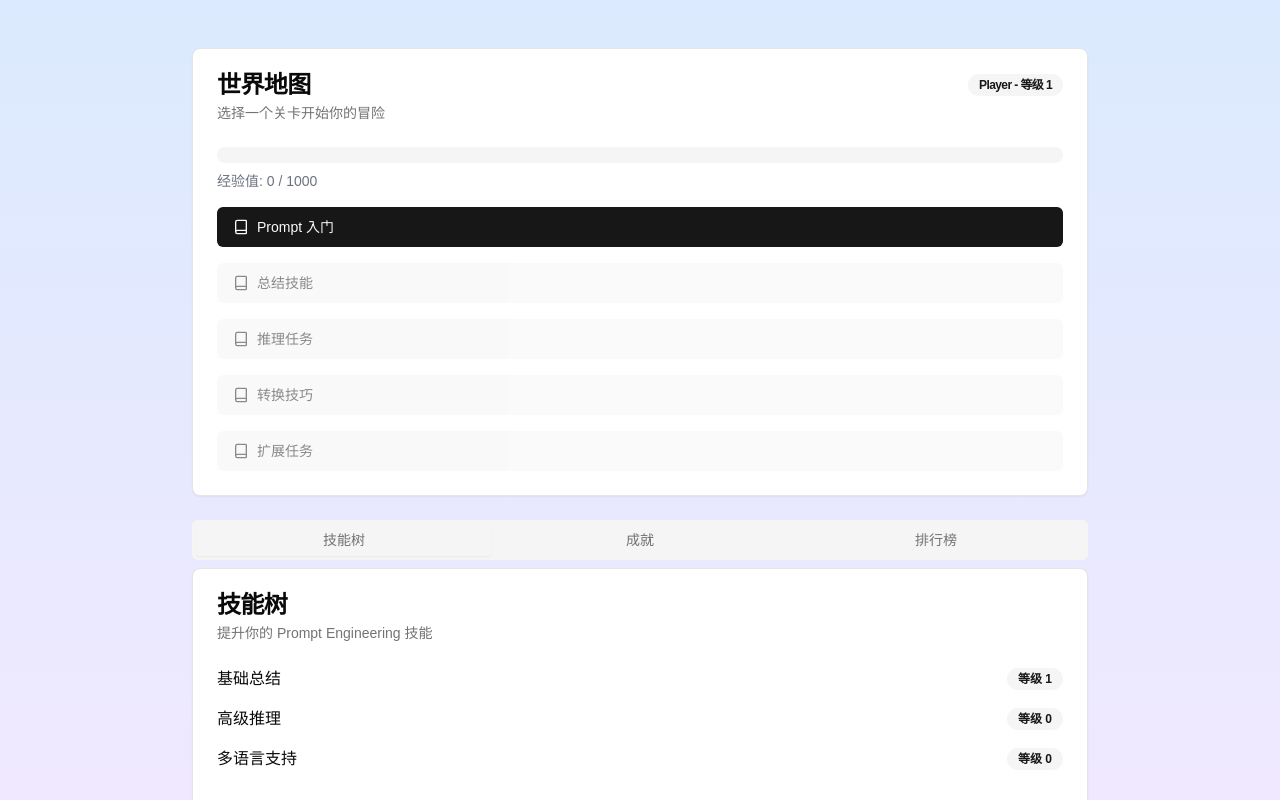
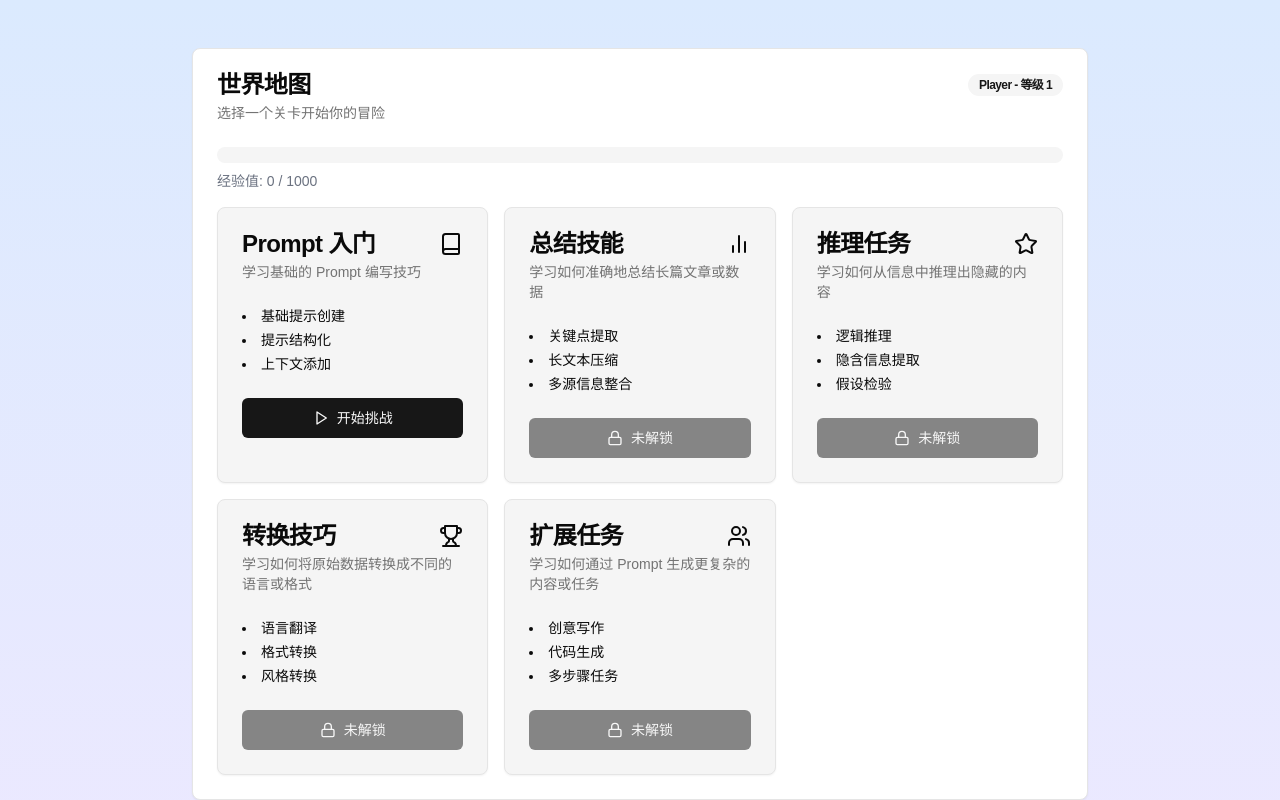
Before and after one commit to cookabc/app-universe, a Next.js app: page /game in a window 1280 px wide. Both pictures are taken after a click on the button "继续冒险". Shown: the top 800 px of the page. Built offline with nearby package versions, Linux system fonts and the light colour scheme.

Commit message:
feat: Add completedChallenges field to PlayerData interface and use Card UI

```diff
--- a/src/app/game/page.tsx
+++ b/src/app/game/page.tsx
@@ -1,6 +1,7 @@
 "use client";
 
 import { api } from "@/app/api/game/route";
+import type { LeaderboardData, PlayerData } from "@/app/interfaces";
 import { Avatar, AvatarFallback, AvatarImage } from "@/components/ui/avatar";
 import { Badge } from "@/components/ui/badge";
 import { Button } from "@/components/ui/button";
@@ -8,6 +9,7 @@ import {
 	Card,
 	CardContent,
 	CardDescription,
+	CardFooter,
 	CardHeader,
 	CardTitle,
 } from "@/components/ui/card";
@@ -16,25 +18,95 @@ import { ScrollArea } from "@/components/ui/scroll-area";
 import { Tabs, TabsContent, TabsList, TabsTrigger } from "@/components/ui/tabs";
 import { toast } from "@/hooks/use-toast";
 import { AnimatePresence, motion } from "framer-motion";
-import { Book, Play } from "lucide-react";
-import { useEffect, useState } from "react";
-import type { LeaderboardData, PlayerData } from "../interfaces";
+import {
+	BarChart2,
+	Book,
+	CheckCircle,
+	Lock,
+	Play,
+	Star,
+	Trophy,
+	Users,
+} from "lucide-react";
+import React, { useEffect, useState } from "react";
 import CharacterCustomization from "./CharacterCustomization";
 import LevelChallenge from "./LevelChallenge";
 
 const levels = [
-	{ id: 1, name: "Prompt 入门", description: "学习基础的 Prompt 编写技巧" },
-	{ id: 2, name: "总结技能", description: "学习如何准确地总结长篇文章或数据" },
-	{ id: 3, name: "推理任务", description: "学习如何从信息中推理出隐藏的内容" },
+	{
+		id: 1,
+		name: "Prompt 入门",
+		description: "学习基础的 Prompt 编写技巧",
+		icon: Book,
+		challenges: [
+			{ id: 1, name: "基础提示创建", description: "创建你的第一个AI提示" },
+			{
+				id: 2,
+				name: "提示结构化",
+				description: "学习如何结构化你的提示以获得更好的结果",
+			},
+			{
+				id: 3,
+				name: "上下文添加",
+				description: "了解如何为你的提示添加有效的上下文",
+			},
+		],
+	},
+	{
+		id: 2,
+		name: "总结技能",
+		description: "学习如何准确地总结长篇文章或数据",
+		icon: BarChart2,
+		challenges: [
+			{ id: 1, name: "关键点提取", description: "从长文本中提取关键信息" },
+			{ id: 2, name: "长文本压缩", description: "将长文本压缩成简洁的摘要" },
+			{
+				id: 3,
+				name: "多源信息整合",
+				description: "整合多个来源的信息生成综合摘要",
+			},
+		],
+	},
+	{
+		id: 3,
+		name: "推理任务",
+		description: "学习如何从信息中推理出隐藏的内容",
+		icon: Star,
+		challenges: [
+			{ id: 1, name: "逻辑推理", description: "基于给定信息进行逻辑推理" },
+			{ id: 2, name: "隐含信息提取", description: "从文本中提取隐含的信息" },
+			{ id: 3, name: "假设检验", description: "生成并验证基于给定信息的假设" },
+		],
+	},
 	{
 		id: 4,
 		name: "转换技巧",
 		description: "学习如何将原始数据转换成不同的语言或格式",
+		icon: Trophy,
+		challenges: [
+			{ id: 1, name: "语言翻译", description: "使用AI进行准确的语言翻译" },
+			{
+				id: 2,
+				name: "格式转换",
+				description: "将数据从一种格式转换为另一种格式",
+			},
+			{ id: 3, name: "风格转换", description: "改变文本的写作风格" },
+		],
 	},
 	{
 		id: 5,
 		name: "扩展任务",
 		description: "学习如何通过 Prompt 生成更复杂的内容或任务",
+		icon: Users,
+		challenges: [
+			{ id: 1, name: "创意写作", description: "使用AI生成创意故事或诗歌" },
+			{ id: 2, name: "代码生成", description: "通过提示生成简单的代码片段" },
+			{
+				id: 3,
+				name: "多步骤任务",
+				description: "设计处理复杂、多步骤任务的提示",
+			},
+		],
 	},
 ];
 
@@ -42,21 +114,46 @@ export default function PromptEngineeringGame() {
 	const [gameState, setGameState] = useState("mainMenu");
 	const [playerData, setPlayerData] = useState<PlayerData>();
 	const [currentLevel, setCurrentLevel] = useState(0);
+	const [currentChallenge, setCurrentChallenge] = useState(0);
 	const [leaderboard, setLeaderboard] = useState<LeaderboardData[]>([]);
+	const [isLoading, setIsLoading] = useState(true);
 
 	useEffect(() => {
-		loadPlayerData();
-		loadLeaderboard();
+		const initializeGame = async () => {
+			setIsLoading(true);
+			await loadPlayerData();
+			await loadLeaderboard();
+			setIsLoading(false);
+		};
+		initializeGame();
 	}, []);
 
 	const loadPlayerData = async () => {
+		try {
 			const data: PlayerData = await api.getPlayerData();
 			setPlayerData(data);
+		} catch (error) {
+			console.error("Failed to load player data:", error);
+			toast({
+				title: "错误",
+				description: "加载玩家数据失败，请稍后再试。",
+				variant: "destructive",
+			});
+		}
 	};
 
 	const loadLeaderboard = async () => {
+		try {
 			const data: LeaderboardData[] = await api.getLeaderboard();
 			setLeaderboard(data);
+		} catch (error) {
+			console.error("Failed to load leaderboard:", error);
+			toast({
+				title: "错误",
+				description: "加载排行榜失败，请稍后再试。",
+				variant: "destructive",
+			});
+		}
 	};
 
 	const startGame = () => {
@@ -68,6 +165,7 @@ export default function PromptEngineeringGame() {
 	};
 
 	const handleCharacterCreation = async (character: PlayerData) => {
+		try {
 			await api.updatePlayerData(character);
 			await loadPlayerData();
 			setGameState("worldMap");
@@ -75,14 +173,24 @@ export default function PromptEngineeringGame() {
 				title: "欢迎来到 Prompt Engineering 冒险！",
 				description: "你的任务是成为最强大的提示工程师，拯救这个虚拟世界。",
 			});
+		} catch (error) {
+			console.error("Failed to create character:", error);
+			toast({
+				title: "错误",
+				description: "创建角色失败，请稍后再试。",
+				variant: "destructive",
+			});
+		}
 	};
 
 	const startLevel = (levelId: number) => {
 		setCurrentLevel(levelId);
+		setCurrentChallenge(1);
 		setGameState("levelChallenge");
 	};
 
 	const handleLevelComplete = async (score: number) => {
+		try {
 			await api.submitScore(score);
 			await loadPlayerData();
 			await loadLeaderboard();
@@ -91,6 +199,14 @@ export default function PromptEngineeringGame() {
 				title: "关卡完成！",
 				description: `你获得了 ${score} 经验值！`,
 			});
+		} catch (error) {
+			console.error("Failed to complete level:", error);
+			toast({
+				title: "错误",
+				description: "提交分数失败，请稍后再试。",
+				variant: "destructive",
+			});
+		}
 	};
 
 	const renderMainMenu = () => (
@@ -128,35 +244,64 @@ export default function PromptEngineeringGame() {
 					<CardTitle className="flex items-center justify-between">
 						<span>世界地图</span>
 						<Badge variant="secondary">
-							{playerData?.name} - 等级 {playerData?.level}
+							{playerData?.name || "玩家"} - 等级 {playerData?.level || 1}
 						</Badge>
 					</CardTitle>
 					<CardDescription>选择一个关卡开始你的冒险</CardDescription>
 				</CardHeader>
 				<CardContent>
 					<Progress
-						value={(playerData?.exp ?? 0 / 1000) * 100}
+						value={((playerData?.exp || 0) / 1000) * 100}
 						className="mb-2"
 					/>
 					<p className="text-sm text-gray-500 mb-4">
-						经验值: {playerData?.exp} / 1000
+						经验值: {playerData?.exp || 0} / 1000
 					</p>
-					<div className="grid gap-4">
+					<div className="grid gap-4 md:grid-cols-2 lg:grid-cols-3">
 						{levels.map((level) => (
+							<Card
+								key={level.id}
+								className={`${playerData?.unlockedLevels?.includes(level.id) ? "bg-secondary" : "bg-muted"}`}
+							>
+								<CardHeader>
+									<CardTitle className="flex items-center justify-between">
+										<span>{level.name}</span>
+										{React.createElement(level.icon, { className: "h-6 w-6" })}
+									</CardTitle>
+									<CardDescription>{level.description}</CardDescription>
+								</CardHeader>
+								<CardContent>
+									<ul className="list-disc list-inside space-y-1">
+										{level.challenges.map((challenge) => (
+											<li key={challenge.id} className="text-sm">
+												{challenge.name}
+												{playerData?.completedChallenges?.includes(
+													`${level.id}-${challenge.id}`,
+												) && (
+													<CheckCircle className="inline-block ml-2 h-4 w-4 text-green-500" />
+												)}
+											</li>
+										))}
+									</ul>
+								</CardContent>
+								<CardFooter>
 									<Button
-								key={level.id}
-								variant={
-									playerData?.unlockedLevels?.includes(level.id)
-										? "default"
-										: "secondary"
-								}
-								className="w-full justify-start"
+										className="w-full"
+										onClick={() => startLevel(level.id)}
 										disabled={!playerData?.unlockedLevels?.includes(level.id)}
-								onClick={() => startLevel(level.id)}
 									>
-								<Book className="mr-2 h-4 w-4" />
-								{level.name}
+										{playerData?.unlockedLevels?.includes(level.id) ? (
+											<>
+												<Play className="mr-2 h-4 w-4" /> 开始挑战
+											</>
+										) : (
+											<>
+												<Lock className="mr-2 h-4 w-4" /> 未解锁
+											</>
+										)}
 									</Button>
+								</CardFooter>
+							</Card>
 						))}
 					</div>
 				</CardContent>
@@ -188,7 +333,7 @@ export default function PromptEngineeringGame() {
 										</div>
 										<Badge variant="secondary">等级 {skill.level}</Badge>
 									</div>
-								))}
+								)) || <p>暂无技能数据</p>}
 							</ScrollArea>
 						</CardContent>
 					</Card>
@@ -217,7 +362,7 @@ export default function PromptEngineeringGame() {
 											<Badge variant="secondary">未解锁</Badge>
 										)}
 									</div>
-								))}
+								)) || <p>暂无成就数据</p>}
 							</ScrollArea>
 						</CardContent>
 					</Card>
@@ -257,10 +402,19 @@ export default function PromptEngineeringGame() {
 	const renderLevelChallenge = () => (
 		<LevelChallenge
 			levelId={currentLevel}
+			challengeId={currentChallenge}
 			onComplete={handleLevelComplete}
 			onExit={() => setGameState("worldMap")}
 		/>
 	);
+
+	if (isLoading) {
+		return (
+			<div className="flex items-center justify-center min-h-screen">
+				<div className="animate-spin rounded-full h-32 w-32 border-t-2 border-b-2 border-primary" />
+			</div>
+		);
+	}
 
 	return (
 		<div className="min-h-screen bg-gradient-to-b from-blue-100 to-purple-100 py-12 px-4 sm:px-6 lg:px-8">
--- a/src/app/interfaces.ts
+++ b/src/app/interfaces.ts
@@ -17,6 +17,7 @@ export interface PlayerData {
 	avatar?: string;
 	unlockedLevels?: number[];
 	completedLevels?: number[];
+	completedChallenges?: string[];
 	skills?: Skill[];
 	achievements?: Achievement[];
 }
```
Also changed, not shown: src/app/game/LevelChallenge.tsx (+15 -15 lines). Lines whose indentation alone changed are shown as unchanged.
